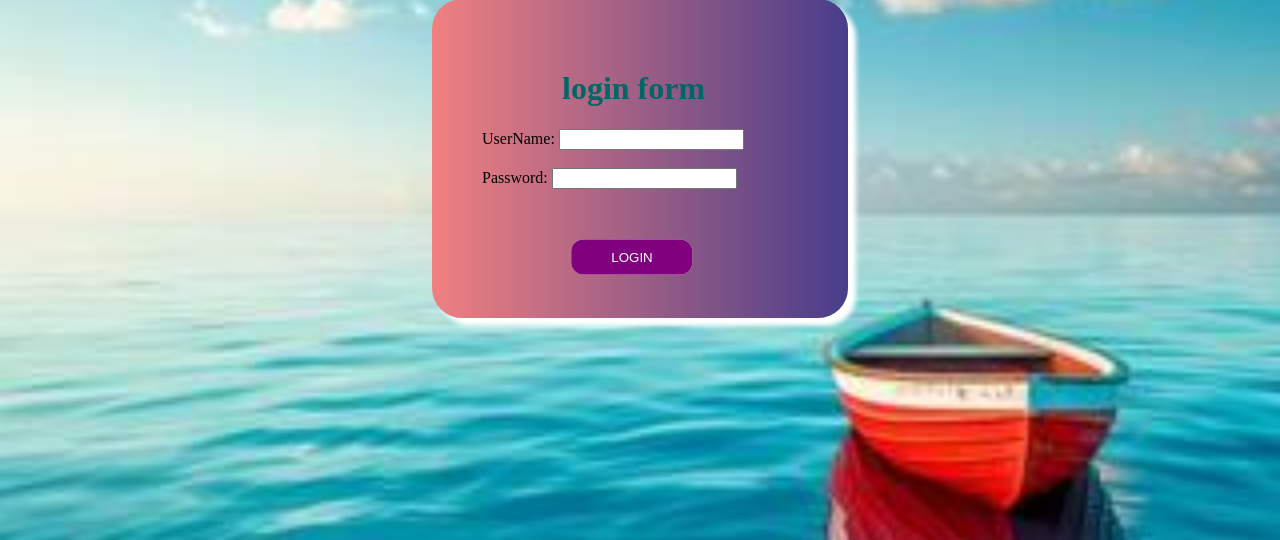
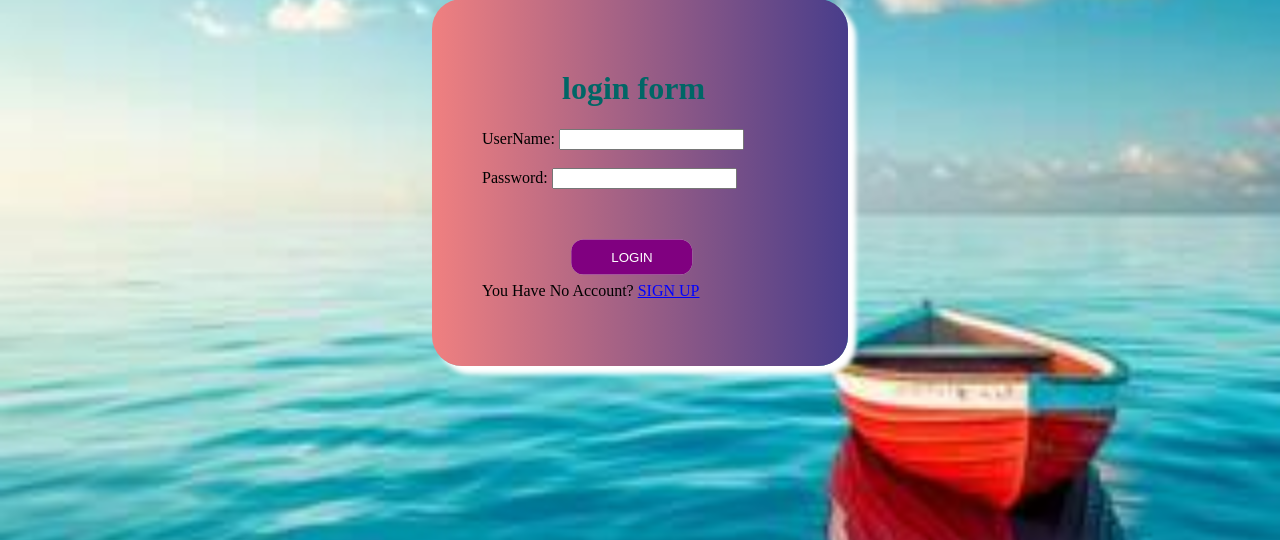
Before and after one commit to ankitdabhi001/myproject, a PHP site: page /myproject/login.php in a window 1280 px wide. Shown: the part 147-687 px from the top of the page. Run offline with PHP 8.4, Linux system fonts and the light colour scheme.

Commit message:
signcomp

```diff
--- a/bbm/log.css
+++ b/bbm/log.css
@@ -16,7 +16,12 @@ padding:50px;
 box-shadow:8px 8px 5px white;
 border-radius:30px;
 }
-
+p
+{
+margin-top:30px;
+}a{
+	color:blue;
+}
 
 
 form button{
--- a/bbm/login.php
+++ b/bbm/login.php
@@ -34,20 +34,22 @@ include("logcon.php");
 
 				$pass=$_POST["pass"];
 
-				$q="SELECT * FROM log where username='$user' and password='$pass' " ;
+				$q="SELECT * FROM sign where username='$user' and pass='$pass' " ;
 				$qu=mysqli_query($conn,$q);
 
 				if(mysqli_num_rows($qu)==1)
 				{
-					echo "Login success fully";
+					header('location:navbar.html');
+					echo "<script>alert('Login successfully')</script>";
 				}
 				else
 				{
-					echo "<script>alert('incorrect Password')</script>";
+					echo "<script>alert('Incorrect Password or Username')</script>";
 				}
 			}
 			?>
         </form>
+		<p>You Have No Account? <a href="signup.php">SIGN UP</a></p>
 </div>
 
 
--- a/bbm/signup.php
+++ b/bbm/signup.php
@@ -40,7 +40,7 @@ echo"connection success"; */
 
 				 if ($conn->query($q)===TRUE)
 					 {
-						echo $success_message = "New record created successfully. You can now log in.";
+						echo $success_message = "<script>alert('New record created successfully. You can now log in.')</script>";
 					}
 					else {
 						 "Error: " . $conn->error;
```
